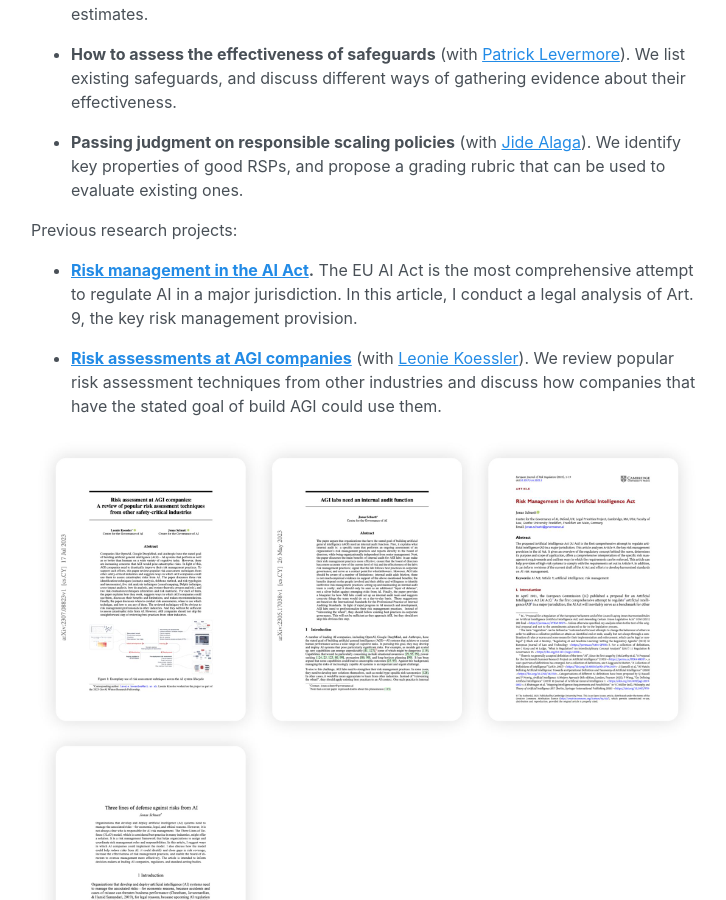
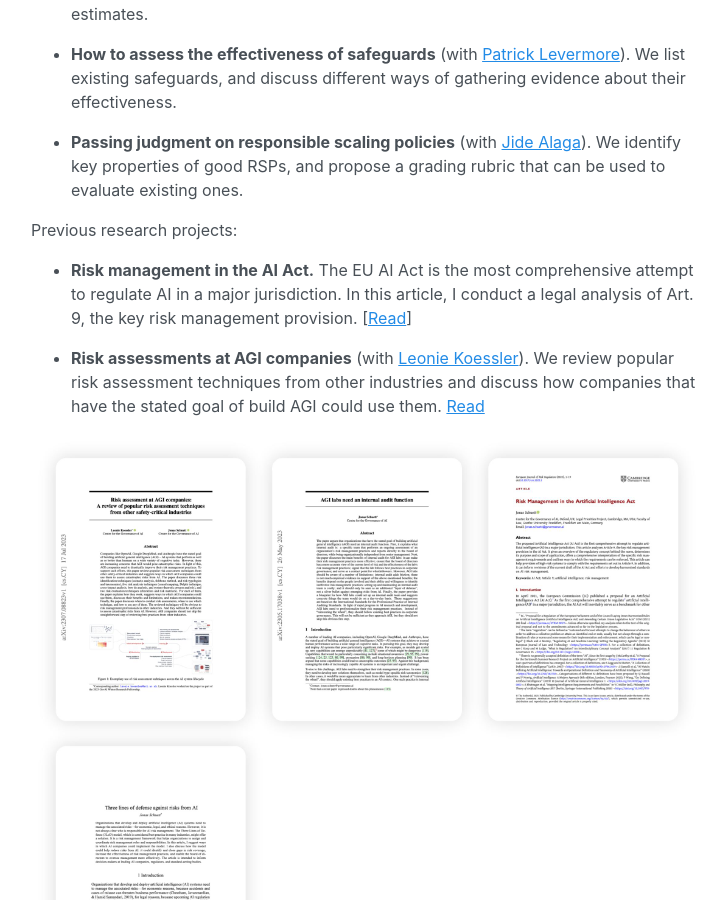
Before and after one commit to jonasschuett/jonasschuett.github.io, a Jekyll site: the page built from _posts/2020-04-04-introduction.md, in a window 1280 px wide and 900 px high, scrolled down 1730 px. Shown: the whole window, without its empty margins (273-999 px from the left). Built offline with Jekyll 4.4.1, drawn with Linux system fonts in a browser that asks for light colours.

Commit message:
Update 2020-04-04-introduction.md

```diff
--- a/_posts/2020-04-04-introduction.md
+++ b/_posts/2020-04-04-introduction.md
@@ -43,9 +43,9 @@ Ongoing research projects:
 
 Previous research projects:
 
-- **[Risk management in the AI Act](https://doi.org/10.1017/err.2023.1).** The EU AI Act is the most comprehensive attempt to regulate AI in a major jurisdiction. In this article, I conduct a legal analysis of Art. 9, the key risk management provision.
+- **Risk management in the AI Act.** The EU AI Act is the most comprehensive attempt to regulate AI in a major jurisdiction. In this article, I conduct a legal analysis of Art. 9, the key risk management provision. [[Read](https://doi.org/10.1017/err.2023.1)]
 
-- **[Risk assessments at AGI companies](https://arxiv.org/abs/2307.08823)** (with [Leonie Koessler](https://www.linkedin.com/in/leonie-koessler-ll-m-kcl-85b71814a/)). We review popular risk assessment techniques from other industries and discuss how companies that have the stated goal of build AGI could use them.
+- **Risk assessments at AGI companies** (with [Leonie Koessler](https://www.linkedin.com/in/leonie-koessler-ll-m-kcl-85b71814a/)). We review popular risk assessment techniques from other industries and discuss how companies that have the stated goal of build AGI could use them. [Read](https://arxiv.org/abs/2307.08823)
 
 ![Risk Management](/risk_management.jpg "Risk Management")
 
```
